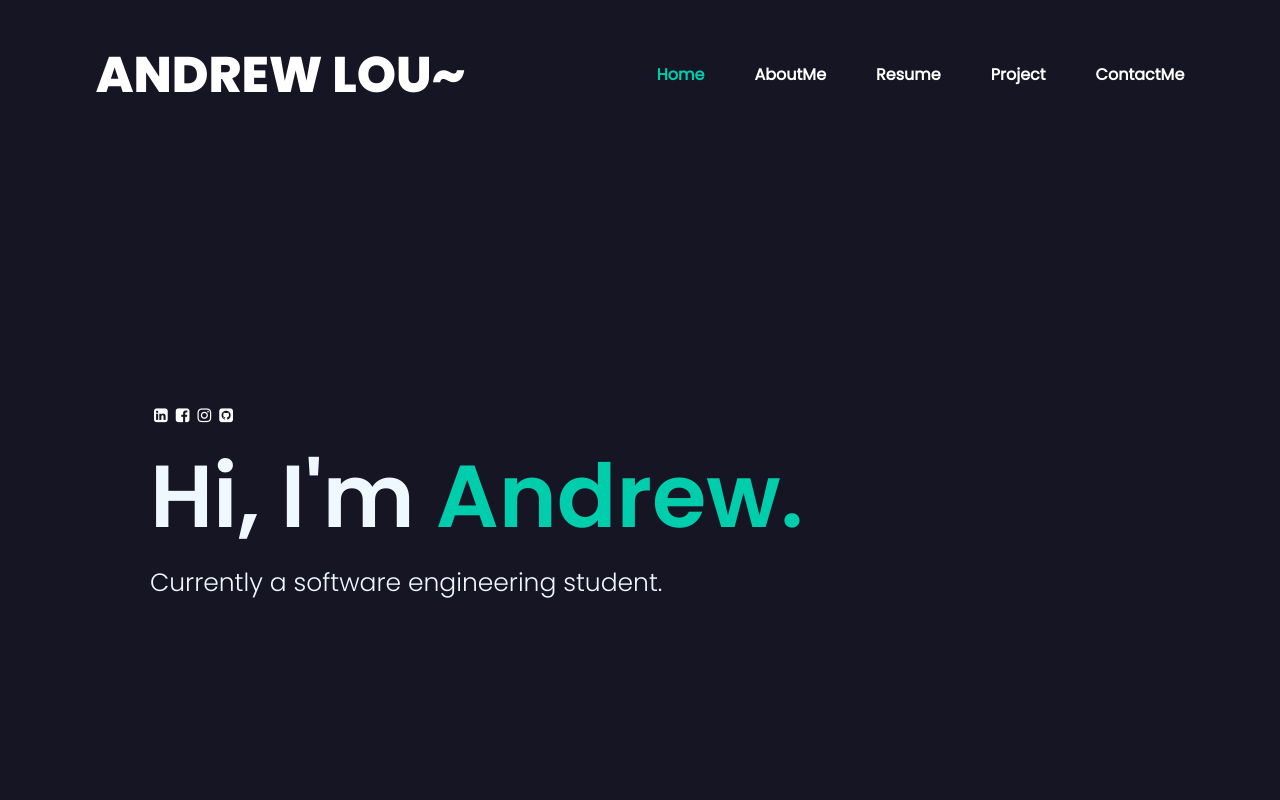
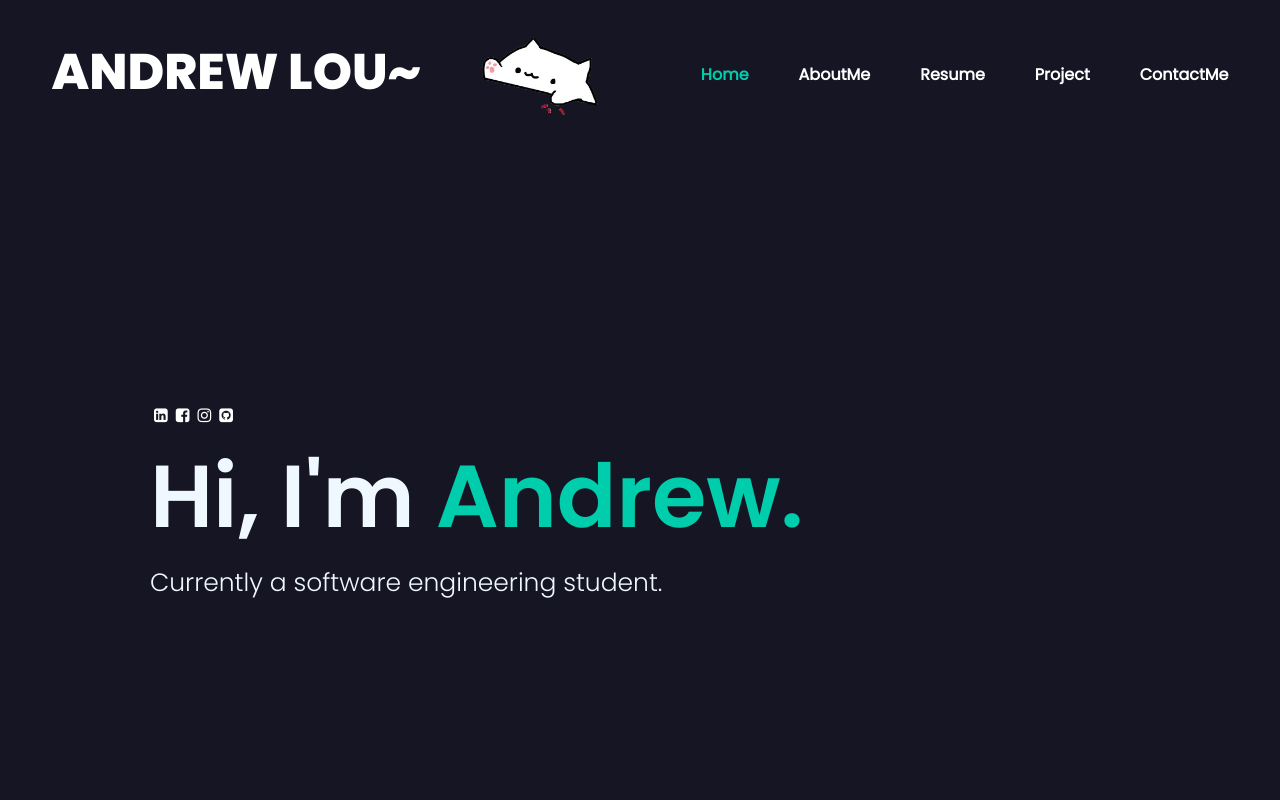
Before and after one commit to AndrewLou2/portfoliofrontend, a React (Create React App) app: page / in a window 1280 px wide. Shown: the top 800 px of the page. Built offline with nearby package versions, Linux system fonts and the light colour scheme; a web font is replaced by a local one.

Commit message:
added cat :3

```diff
--- a/src/PortfolioContainer/ContactMe/ContactMe.css
+++ b/src/PortfolioContainer/ContactMe/ContactMe.css
@@ -1,5 +1,5 @@
 .main-container {
-    min-height: 100vh;
+    min-height: fit-content;
     /* background-image: url("../../assets/ContactMe/contact_us.jpeg"); */
 
     margin: 100px 0 -450px 0;
--- a/src/PortfolioContainer/Home/Header/Header.css
+++ b/src/PortfolioContainer/Home/Header/Header.css
@@ -36,6 +36,11 @@
   }
   .selected-header-option {
     color: #00cdac;
+  }
+
+  .bongo {
+    max-height: 80px;
+    margin-left: 50px;
   }
 
   /*IPAD PRO RESPONSIVENESS*/
--- a/src/PortfolioContainer/Home/Header/Header.js
+++ b/src/PortfolioContainer/Home/Header/Header.js
@@ -6,6 +6,7 @@ import {
 import ScrollService from "../../../utilities/ScrollService";
 import { faBars } from "@fortawesome/free-solid-svg-icons";
 import { FontAwesomeIcon } from "@fortawesome/react-fontawesome";
+import bongoGif from "../../../images/bongo-cat-transparent.gif"
 import "./Header.css";
 
 export default function Header() {
@@ -71,6 +72,7 @@ export default function Header() {
         </div>
         <div className="header-logo">
           <span>ANDREW LOU~</span>
+          <img class="bongo" src={bongoGif} alt="image not loaded"/>
         </div>
         <div
           className={
```
Also changed, not shown: src/images/bongo-cat-transparent.gif (added), 1 other file (tests, documents, lock files or other folders).
